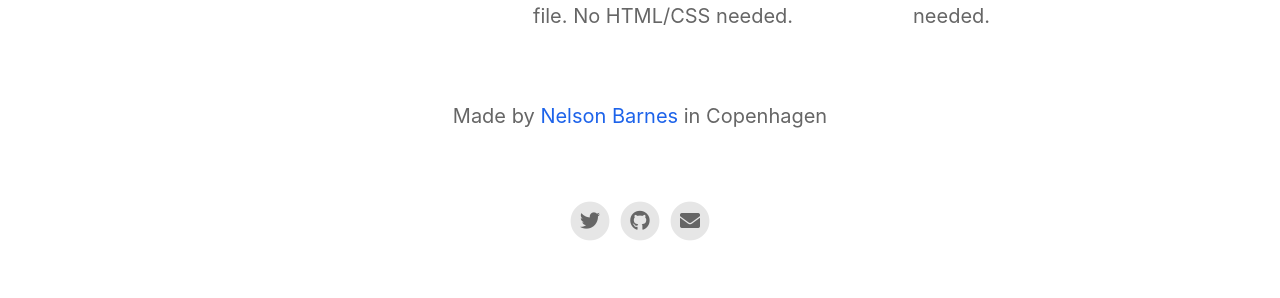
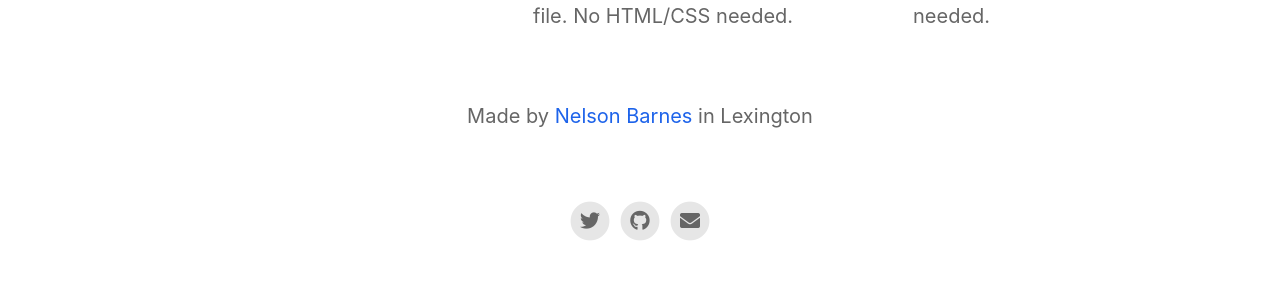
Before and after one commit to nelbar/CashTally, a Jekyll site: the page built from index.html, in a window 1280 px wide. Shown: the part 1623-1921 px from the top of the page. Built offline with Jekyll 4.4.1, drawn with Linux system fonts in a browser that asks for light colours; nearby versions of some CDN libraries.

Commit message:
Update _config.yml

```diff
--- a/_config.yml
+++ b/_config.yml
@@ -21,9 +21,9 @@ enable_smart_app_banner                   : true
 
 # Information About Yourself
 your_name                                 : Nelson Barnes
-your_link                                 : https://emilbaehr.com
-your_city                                 : Copenhagen
-email_address                             : emil.baehr@gmail.com
+your_link                                 : https://nelbar.com
+your_city                                 : Lexington
+email_address                             : cashtally@nelbar.com
 facebook_username                         :
 instagram_username                        :
 twitter_username                          : nelbar
```
